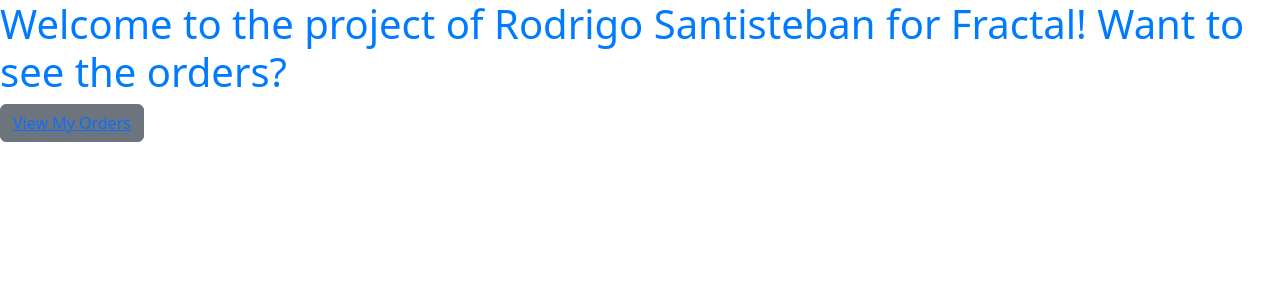
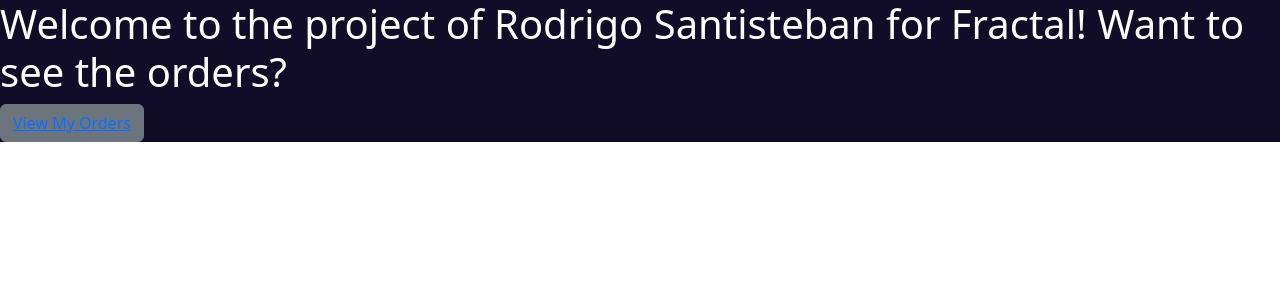
Before and after one commit to RodrigoJesusSantistebanPachari/fractalAPIRodrigo-San, a React (Create React App) app in the folder Frontend/ordersappreact/: page / in a window 1280 px wide. Shown: the top 300 px of the page. Built offline with nearby package versions, Linux system fonts and the light colour scheme; no server answers.

Commit message:
Fractal: New Styles Added

```diff
--- a/Frontend/ordersappreact/src/index.css
+++ b/Frontend/ordersappreact/src/index.css
@@ -1,3 +1,11 @@
+.app-container {
+  background-color: #110c27;
+}
+
+h1, h2, h3, h4, h5, h6, p {
+  color: white;
+}
+
 .product-column {
   max-width: calc(25% - 10px);
   margin-right: 20px;
@@ -23,16 +31,6 @@
   border-color: #545b62;
 }
 
-/* Estilos para el fondo */
-body {
-  background-color: #f0f8ff;
-}
-
-/* Estilos para los títulos */
-h1, h2, h3, h4, h5, h6 {
-  color: #007bff;
-}
-
 /* Estilos para los productos */
 .product-column {
   max-width: calc(25% - 10px);
@@ -52,6 +50,11 @@
 .product-column p {
   color: #6c757d;
 }
+
+.blackFont {
+  color: #000000; /* Cambia #ff0000 por el código de color que desees */
+}
+
 
 /* Estilos para los botones de editar y borrar */
 .edit-button {
@@ -77,3 +80,13 @@
   border-color: #bd2130;
   color: #fff;
 }
+
+.banner {
+  background-color: #008897c5;
+  color: #FFFFFF;
+  font-size: 24px;
+  font-weight: bold;
+  text-align: center;
+  padding: 10px;
+  margin-bottom: 20px;
+}
```
